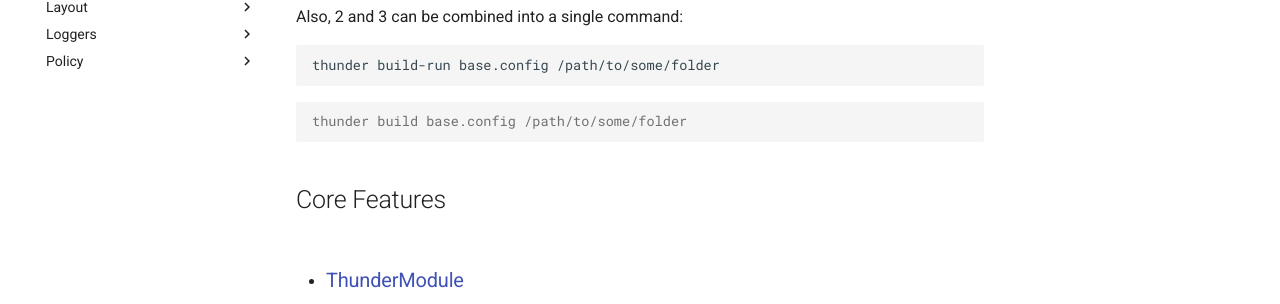
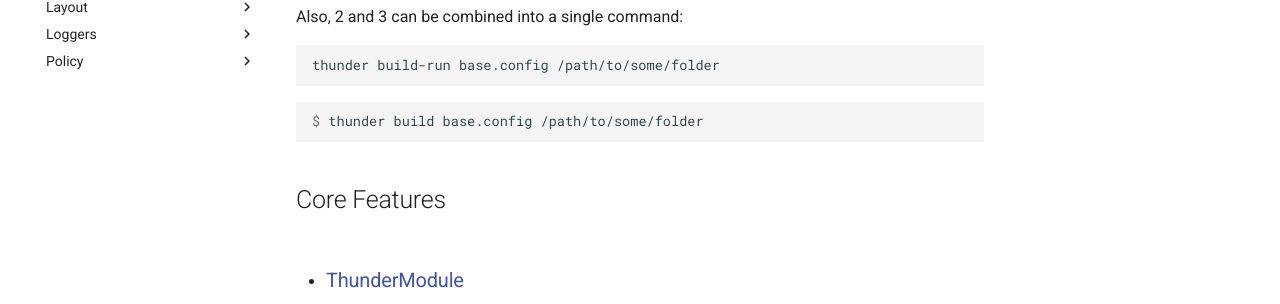
Before and after one commit to neuro-ml/thunder, an MkDocs documentation site: the page built from docs/index.md, in a window 1280 px wide and 900 px high, scrolled down 788 px. Shown: the part 335-639 px from the top of the window. Built offline with MkDocs 1.6.1 and Material for MkDocs 9.7.7, drawn with Linux system fonts in a browser that asks for light colours; emoji names are drawn with the system emoji font; comment, search, counter and statistics services are not loaded; the version menu is left out.

````diff
--- a/docs/index.md
+++ b/docs/index.md
@@ -48,7 +48,7 @@
 <div class="termy">
 
 ```console
-thunder build base.config /path/to/some/folder
+$ thunder build base.config /path/to/some/folder
 ```
 
 </div>
--- a/mkdocs.yml
+++ b/mkdocs.yml
@@ -44,18 +44,23 @@
 markdown_extensions:
   - admonition
   - tables
+  - extra
   - pymdownx.highlight:
       anchor_linenums: true
   - pymdownx.inlinehilite
   - pymdownx.snippets
   - pymdownx.details
-  - pymdownx.superfences
   - pymdownx.emoji:
       emoji_index: !!python/name:materialx.emoji.twemoji
       emoji_generator: !!python/name:materialx.emoji.to_svg
   - toc:
       toc_depth: 4
       permalink: "#"
+  - pymdownx.superfences:
+      custom_fences:
+        - name: mermaid
+          class: mermaid
+          format: !!python/name:pymdownx.superfences.fence_code_format
 
 extra_css:
   - style/css/termynal.css
````
